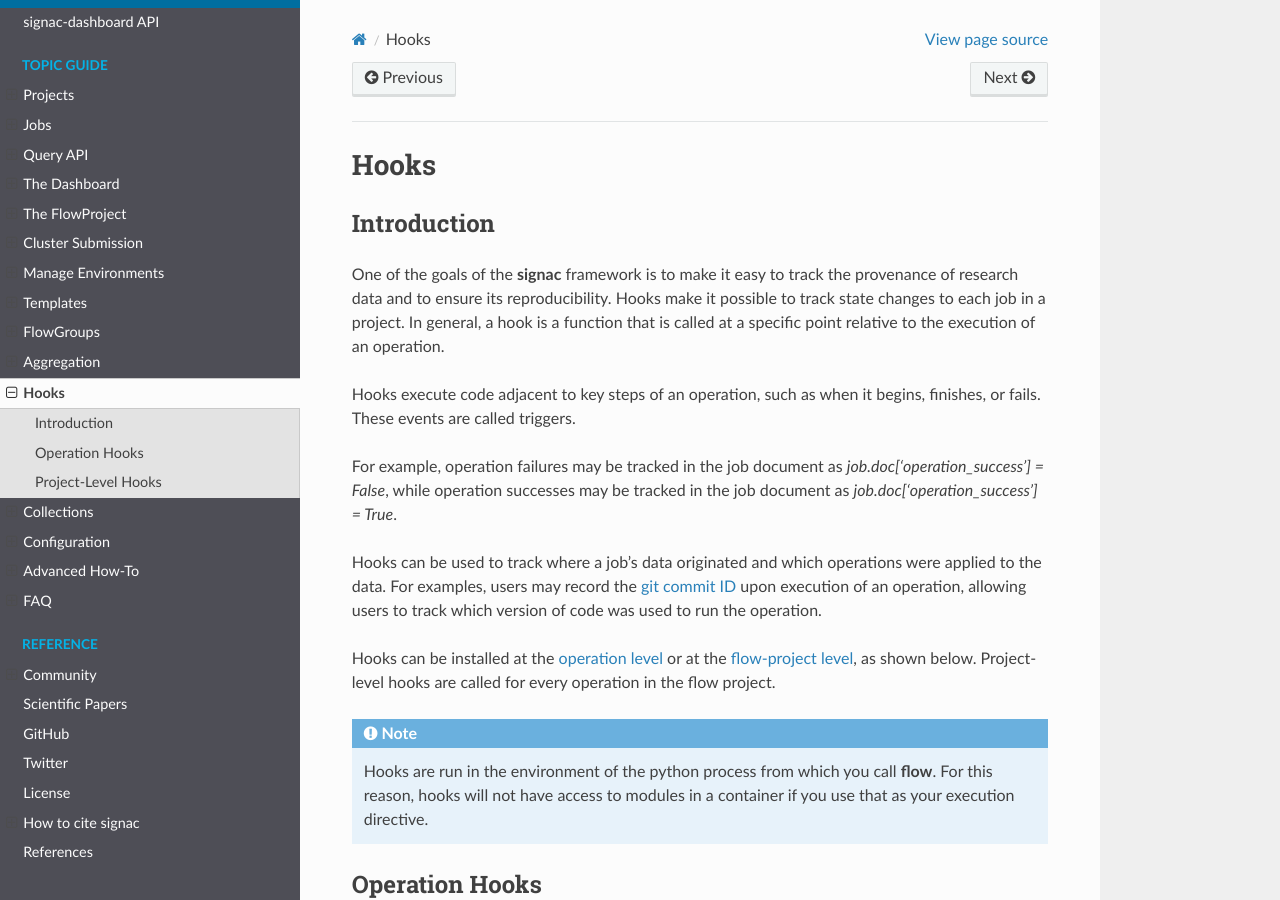
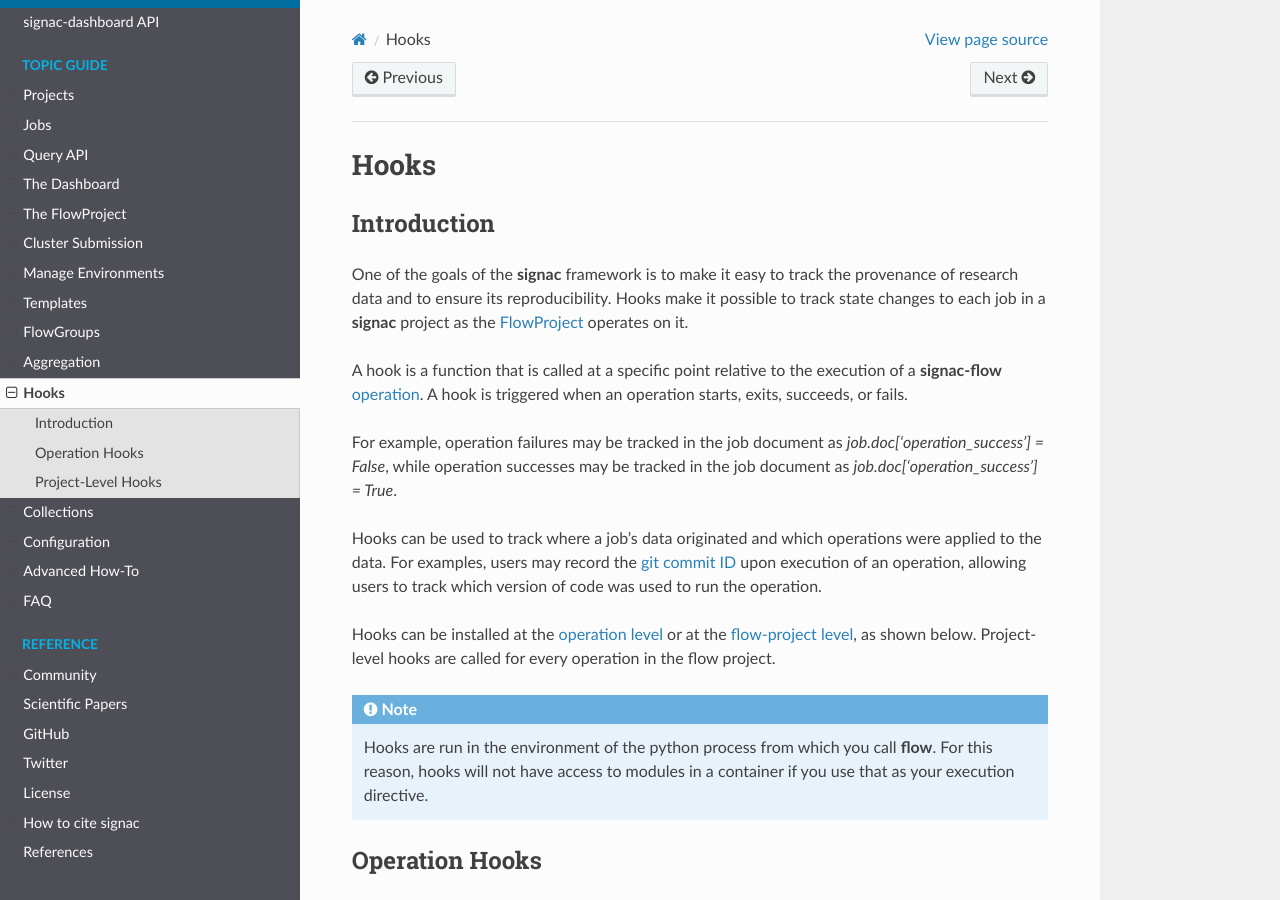
Before and after one commit to glotzerlab/signac-docs, a Sphinx documentation site: the page built from docs/source/hooks.rst, in a window 1280 px wide and 900 px high. Built offline with Sphinx 7.4.7 and the Read the Docs theme 2.0.0, drawn with Linux system fonts in a browser that asks for light colours; pages that are not in the unit, such as notebooks, are missing from menus.

Commit message:
Clarify triggers and naming

```diff
--- a/docs/source/hooks.rst
+++ b/docs/source/hooks.rst
@@ -11,12 +11,10 @@ Introduction
 
 One of the goals of the **signac** framework is to make it easy to track the provenance of research data
 and to ensure its reproducibility.
-Hooks make it possible to track state changes to each job in a project.
-In general, a hook is a function that is called at a specific point relative to the execution of an operation.
+Hooks make it possible to track state changes to each job in a **signac** project as the :ref:`FlowProject<flow-project>` operates on it.
 
-Hooks execute code adjacent to key steps of an operation,
-such as when it begins, finishes, or fails. These events are
-called triggers.
+A hook is a function that is called at a specific point relative to the execution of a **signac-flow** :ref:`operation<operations>`.
+A hook is triggered when an operation starts, exits, succeeds, or fails.
 
 For example, operation failures may be tracked in the job document as `job.doc['operation_success'] = False`,
 while operation successes may be tracked in the job document as `job.doc['operation_success'] = True`.
```
